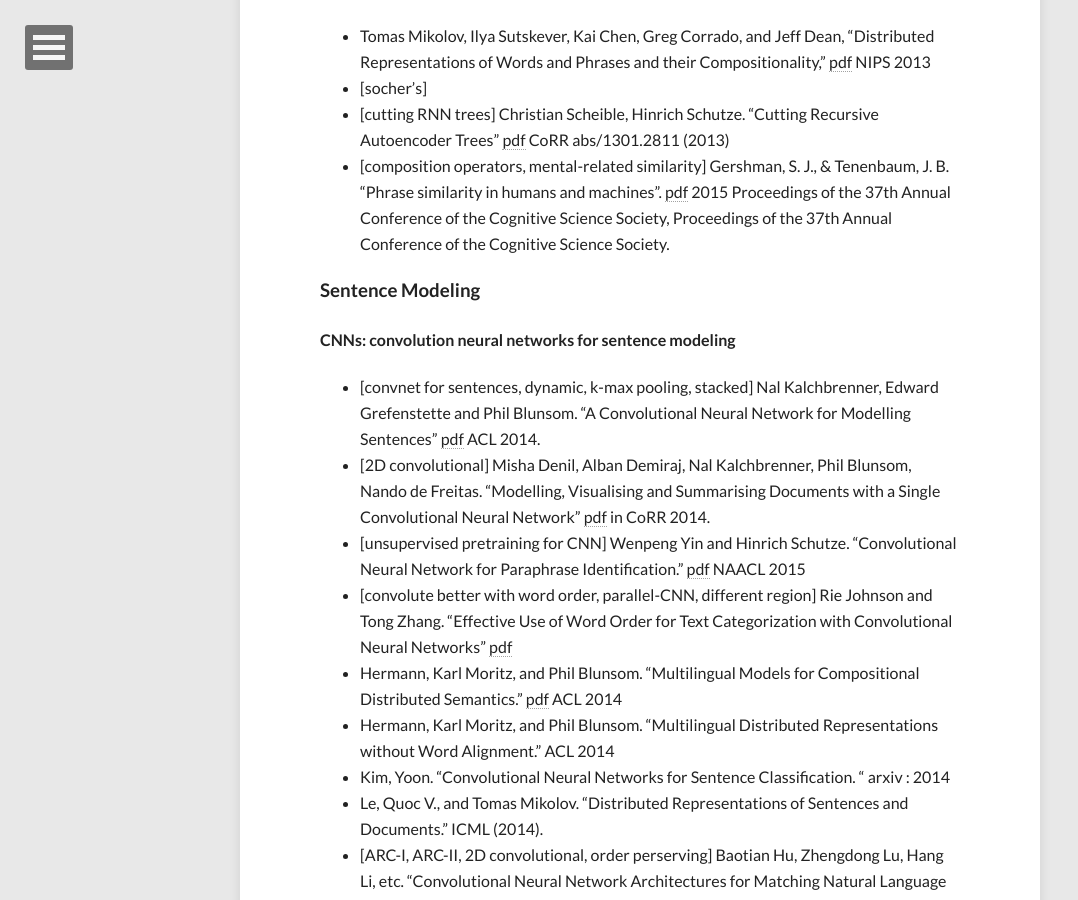
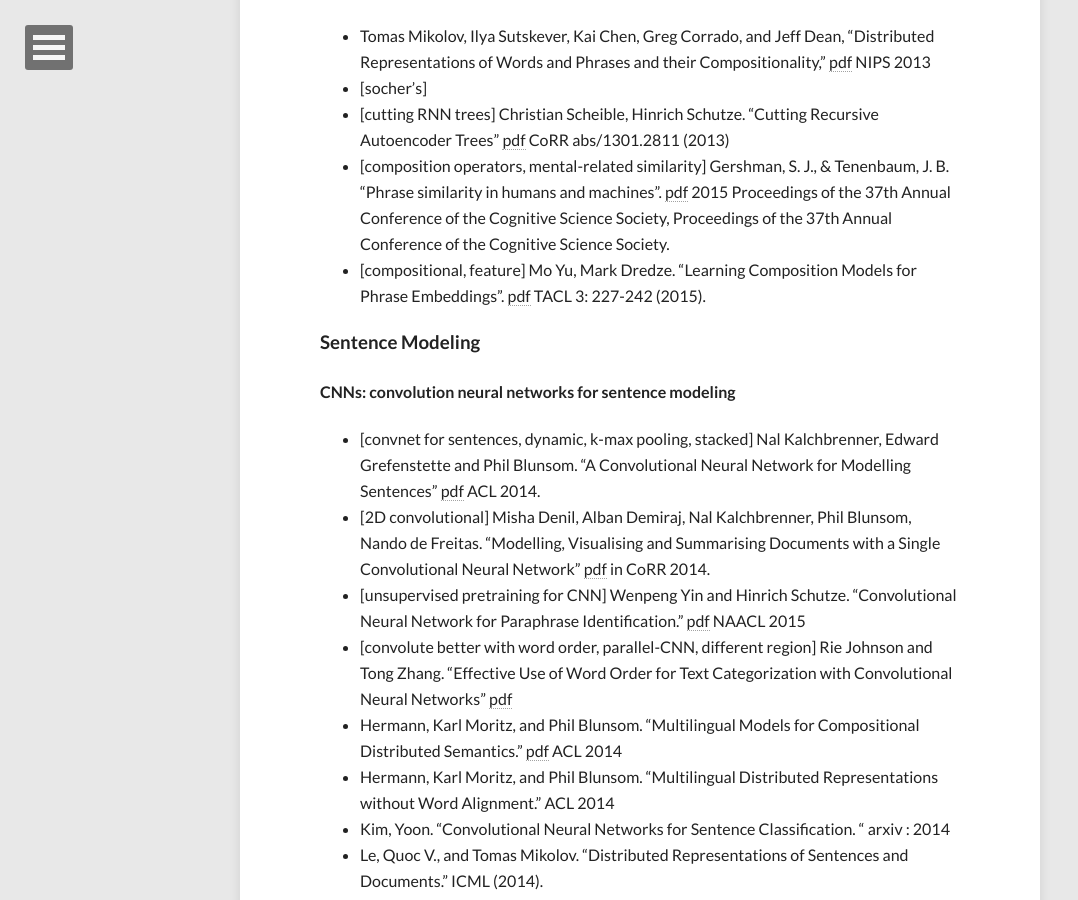
Before and after one commit to niangaotuantuan/niangaotuantuan.github.io, a Jekyll site: the page built from resources.md, in a window 1280 px wide and 900 px high, scrolled down 4597 px. Shown: the whole window, without its empty margins (0-1078 px from the left). Built offline with Jekyll 4.4.1, drawn with Linux system fonts in a browser that asks for light colours; nearby versions of some CDN libraries.

Commit message:
Update resources.md

```diff
--- a/resources.md
+++ b/resources.md
@@ -12,7 +12,7 @@
 
 It is inspired by the great resource on [*CSE 599 - Advanced in NLP*](http://homes.cs.washington.edu/~yejin/cse599.html).
 
-Feel free to pull request on [Github](https://github.com/niangaotuantuan/Publications-of-Deep-Learning-in-NLP).
+Feel free to pull request on [GitHub](https://github.com/niangaotuantuan/Publications-of-Deep-Learning-in-NLP).
 
 
 
@@ -100,6 +100,7 @@
 + [socher's]
 + [cutting RNN trees] Christian Scheible, Hinrich Schutze. "Cutting Recursive Autoencoder Trees" [pdf](http://arxiv.org/pdf/1301.2811v3.pdf) CoRR abs/1301.2811 (2013)
 + [composition operators, mental-related similarity] Gershman, S. J., & Tenenbaum, J. B. "Phrase similarity in humans and machines". [pdf](http://projects.iq.harvard.edu/files/ccnlab/files/gershmantenenbaum15.pdf) 2015 Proceedings of the 37th Annual Conference of the Cognitive Science Society, Proceedings of the 37th Annual Conference of the Cognitive Science Society.
++ [compositional, feature] Mo Yu, Mark Dredze. "Learning Composition Models for Phrase Embeddings". [pdf](https://aclweb.org/anthology/Q/Q15/Q15-1017.pdf) TACL 3: 227-242 (2015).
 
 ### Sentence Modeling
 
```
